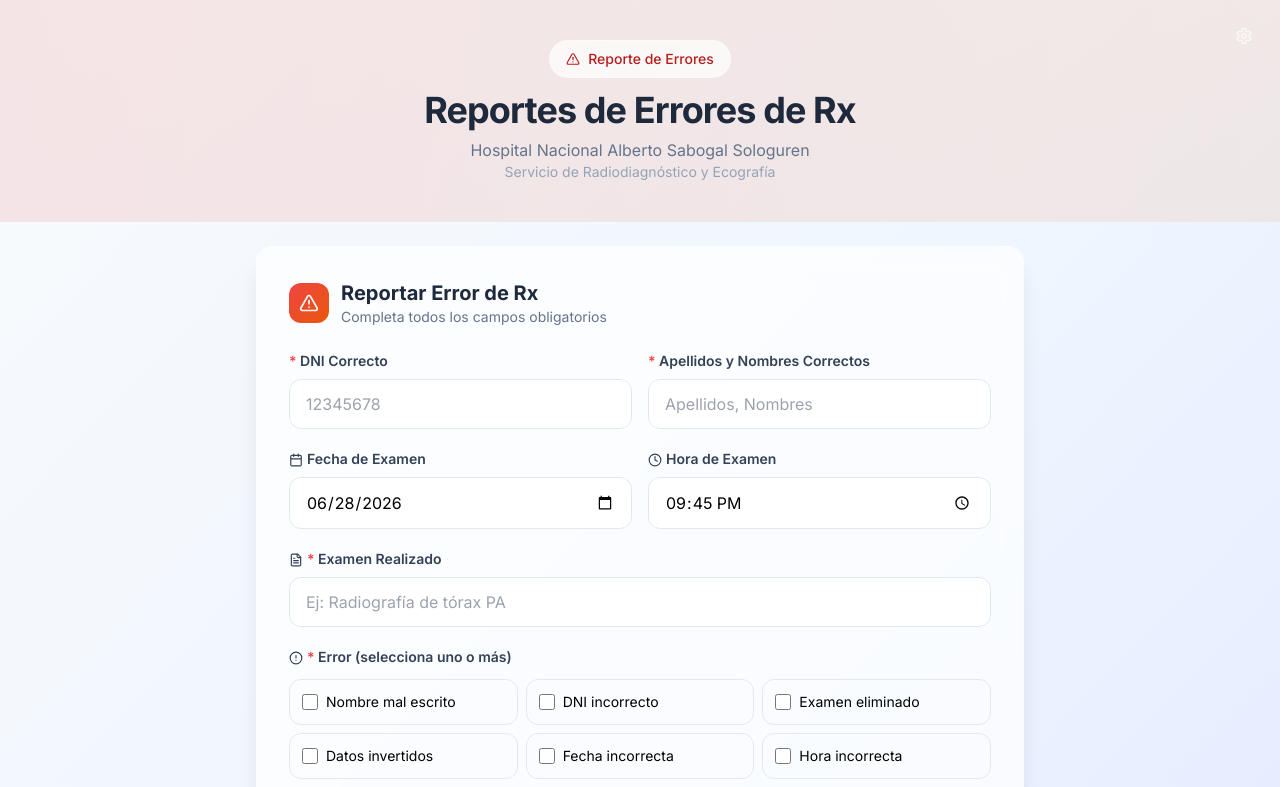
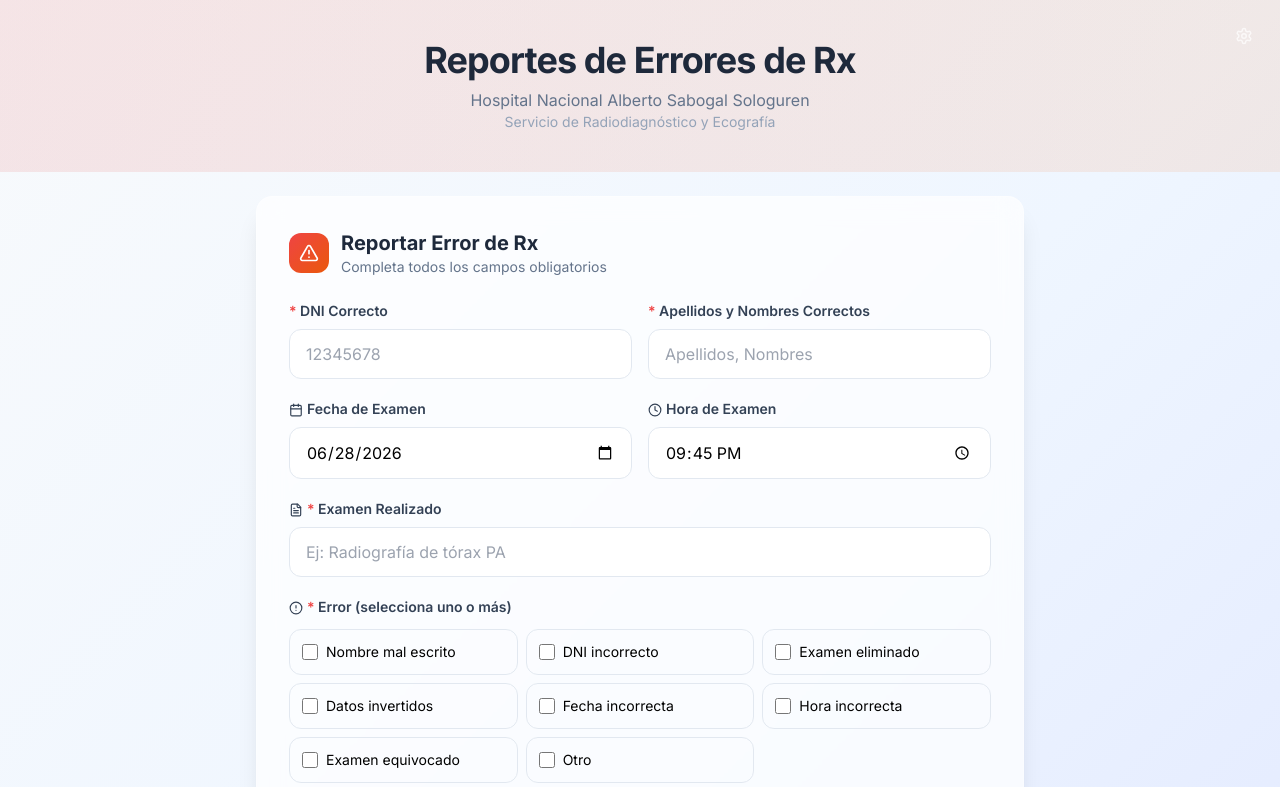
Before and after one commit to CoordiTM/reportes-errores-rx, a React (Create React App) app: page / in a window 1280 px wide. Shown: the top 787 px of the page. Built offline with nearby package versions, Linux system fonts and the light colour scheme; no server answers; the database is empty; the HTML template or start-up script is replaced by a standard one.

Commit message:
Update App.js

```diff
--- a/src/App.js
+++ b/src/App.js
@@ -1,5 +1,5 @@
 import React, { useState } from 'react';
-import { Settings, AlertTriangle } from 'lucide-react';
+import { Settings } from 'lucide-react';
 import FormularioReporte from './components/FormularioReporte';
 import AdminPanel from './components/AdminPanel';
 
@@ -25,11 +25,7 @@
       <header className="relative overflow-hidden">
         <div className="absolute inset-0 bg-gradient-to-r from-red-600/10 to-orange-500/10"></div>
         <div className="relative max-w-4xl mx-auto px-6 py-10 text-center">
-          <div className="inline-flex items-center gap-2 mb-3 px-4 py-2 rounded-full glass text-red-700 text-sm font-medium">
-            <AlertTriangle size={14} />
-            Reporte de Errores
-          </div>
-          <h1 className="text-3xl md:text-4xl font-bold text-slate-800 mb-2 tracking-tight">
+        <h1 className="text-3xl md:text-4xl font-bold text-slate-800 mb-2 tracking-tight">
             Reportes de Errores de Rx
           </h1>
           <p className="text-slate-500 text-base">
```
